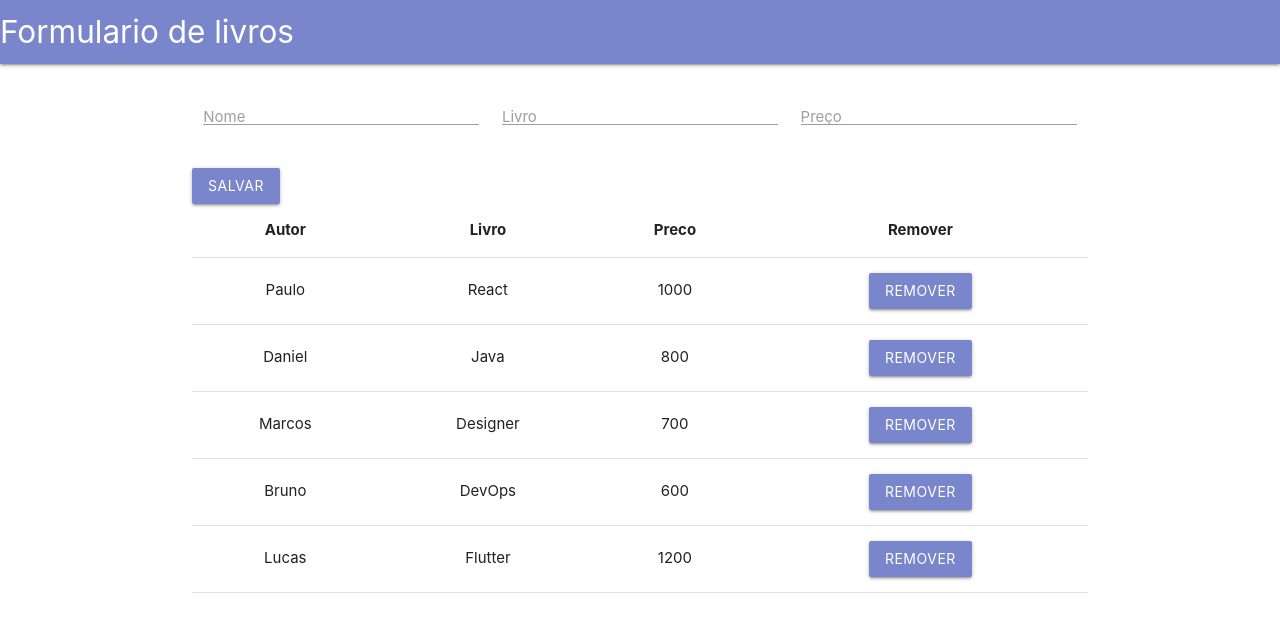
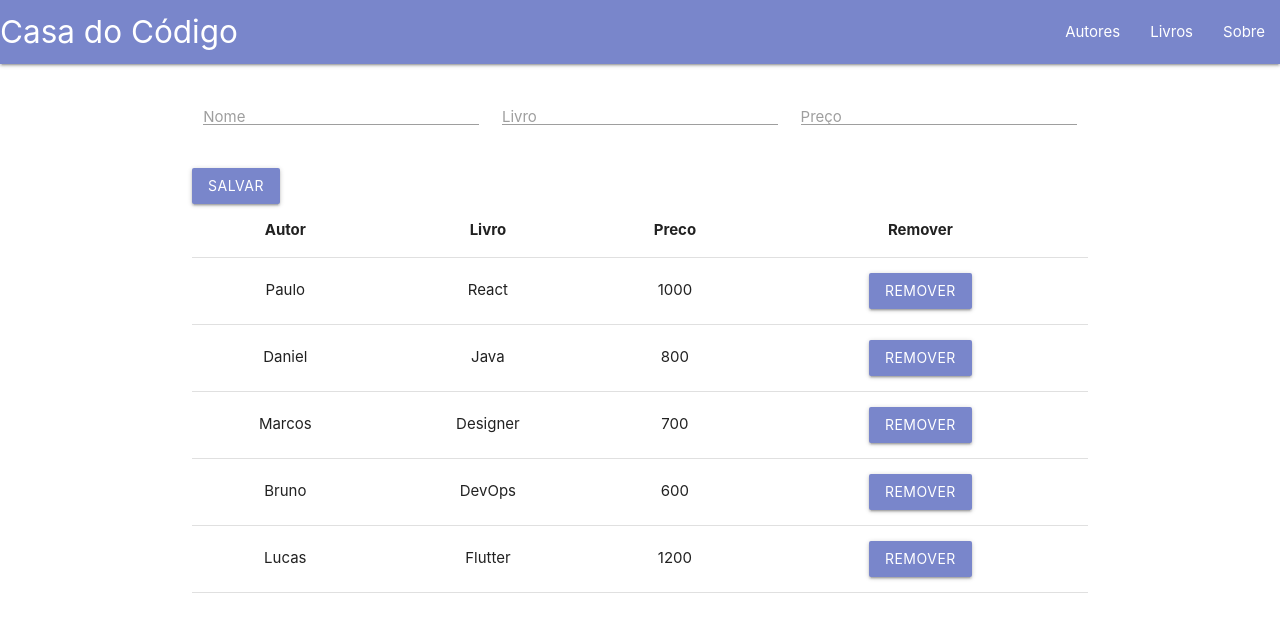
Before and after one commit to LucssCarvalho/my-project-React, a React (Create React App) app: page / in a window 1280 px wide. Shown: the top 632 px of the page. Built offline with nearby package versions, Linux system fonts and the light colour scheme.

Commit message:
create form validator

```diff
--- a/src/App.js
+++ b/src/App.js
@@ -1,5 +1,6 @@
 import React, { Component, Fragment } from 'react';
 import 'materialize-css/dist/css/materialize.min.css';
+import './App.css';
 import Tabela from './table.js';
 import Formulario from './Formulario';
 import Header from './Header';
@@ -59,7 +60,7 @@ class App extends Component {
     return (
       <Fragment>
         <Header />
-        <div className="container">
+        <div className="container mb-10">
           <Formulario OnChangeSubmit={this.OnChangeSubmit} />
           <Tabela autores={this.state.autores} removeAutor={this.removeAutor} />
         </div>
--- /dev/null
+++ b/src/FormValidator.js
@@ -0,0 +1,11 @@
+import Validador from 'validator';
+
+class FormValidator {
+
+    validar(state) {
+        console.log('validado');
+        return false
+    }
+
+}
+export default FormValidator
--- a/src/Formulario.js
+++ b/src/Formulario.js
@@ -1,9 +1,14 @@
 import React, { Component } from 'react';
-
+import FormValidator from './FormValidator'
 class Formulario extends Component {
 
     constructor(props) {
         super(props);
+
+        this.validator = new FormValidator({
+            campo: 'nome',
+            metodo: 'isEmpty',
+        });
 
         this.stateInitial = {
             nome: "",
@@ -24,8 +29,11 @@ class Formulario extends Component {
     }
 
     submitForm = () => {
-        this.props.OnChangeSubmit(this.state);
-        this.setState(this.stateInitial);
+        if (this.validator.validar(this.state)) {
+            this.props.OnChangeSubmit(this.state);
+            this.setState(this.stateInitial);
+        }
+
     }
 
     render() {
--- a/src/Header.js
+++ b/src/Header.js
@@ -3,10 +3,13 @@ import React from 'react';
 const Header = () => {
     return (
         <nav>
-            <div class="nav-wrapper indigo lighten-2" >
-                <a href class="brand-logo">Formulario de livros</a>
-                <ul class="right"></ul>
-
+            <div className="nav-wrapper indigo lighten-2">
+                <a href="/" className="brand-logo ml-3">Casa do Código</a>
+                <ul id="nav-mobile" className="right">
+                    <li><a href="/autores">Autores</a></li>
+                    <li><a href="/livros">Livros</a></li>
+                    <li><a href="/sobre">Sobre</a></li>
+                </ul>
             </div>
         </nav>
     );
```
